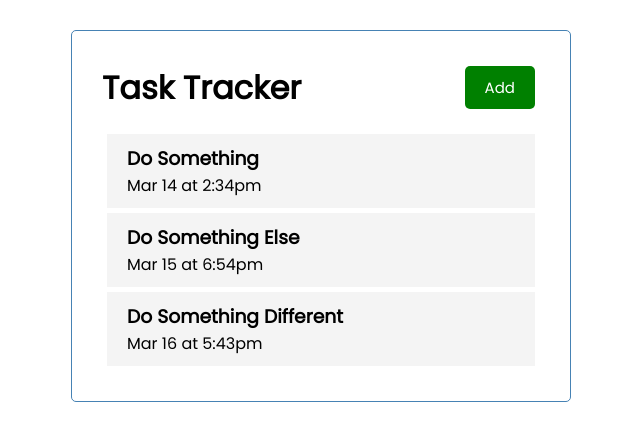
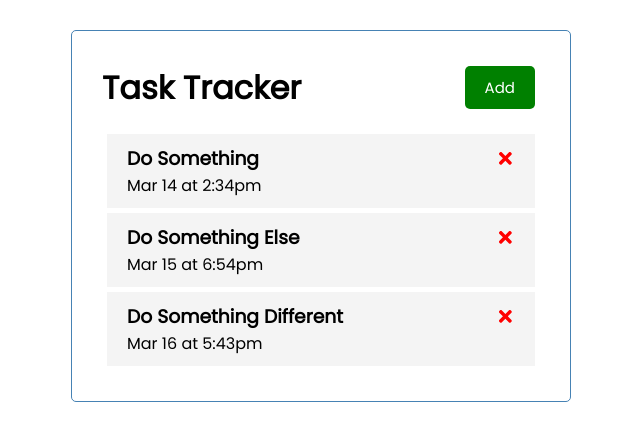
Before and after one commit to vlee4/YO_ReactRefresher, a React (Create React App) app: page / in a window 1280 px wide. Shown: the top 440 px of the page, without its empty margins (319-959 px from the left). Built offline with nearby package versions, Linux system fonts and the light colour scheme.

Commit message:
Implement delete task fn

```diff
--- a/src/App.js
+++ b/src/App.js
@@ -23,13 +23,17 @@ function App() {
         reminder: false,
     },
 ]
-//eslint-disable-next-line
   const [tasks, setTasks] = useState(taskData)
+
+  //Delete Task
+  const deleteTask = (id) => {
+    setTasks(tasks.filter((task) => task.id !==id))
+  }
 
   return (
     <div className="container">
       <Header />
-      <Tasks tasks={tasks}/>
+      {tasks.length>0? <Tasks onDelete={deleteTask} tasks={tasks}/>: "No Tasks to Show"}
     </div>
   );
 }
--- a/src/Components/Task.js
+++ b/src/Components/Task.js
@@ -1,9 +1,10 @@
 import React from 'react'
+import { FaTimes } from 'react-icons/fa'
 
-const Task = ({task}) => {
+const Task = ({onDelete, task}) => {
   return (
     <div className='task'>
-        <h3>{task.text}</h3>
+        <h3>{task.text}<FaTimes onClick={()=>onDelete(task.id)} style ={{color: 'red', cursor: 'pointer'}}/></h3>
         <p>{task.day}</p>
     </div>
   )
--- a/src/Components/Tasks.js
+++ b/src/Components/Tasks.js
@@ -1,12 +1,12 @@
 import React from 'react'
 import Task from './Task'
 
-const Tasks = ({tasks}) => {
+const Tasks = ({onDelete, tasks}) => {
 
     return (
         <>
         {tasks.map((task)=>(
-            <Task key={task.id} task={task}/>
+            <Task key={task.id} onDelete={onDelete} task={task}/>
         ))}
         </>
     )
```
